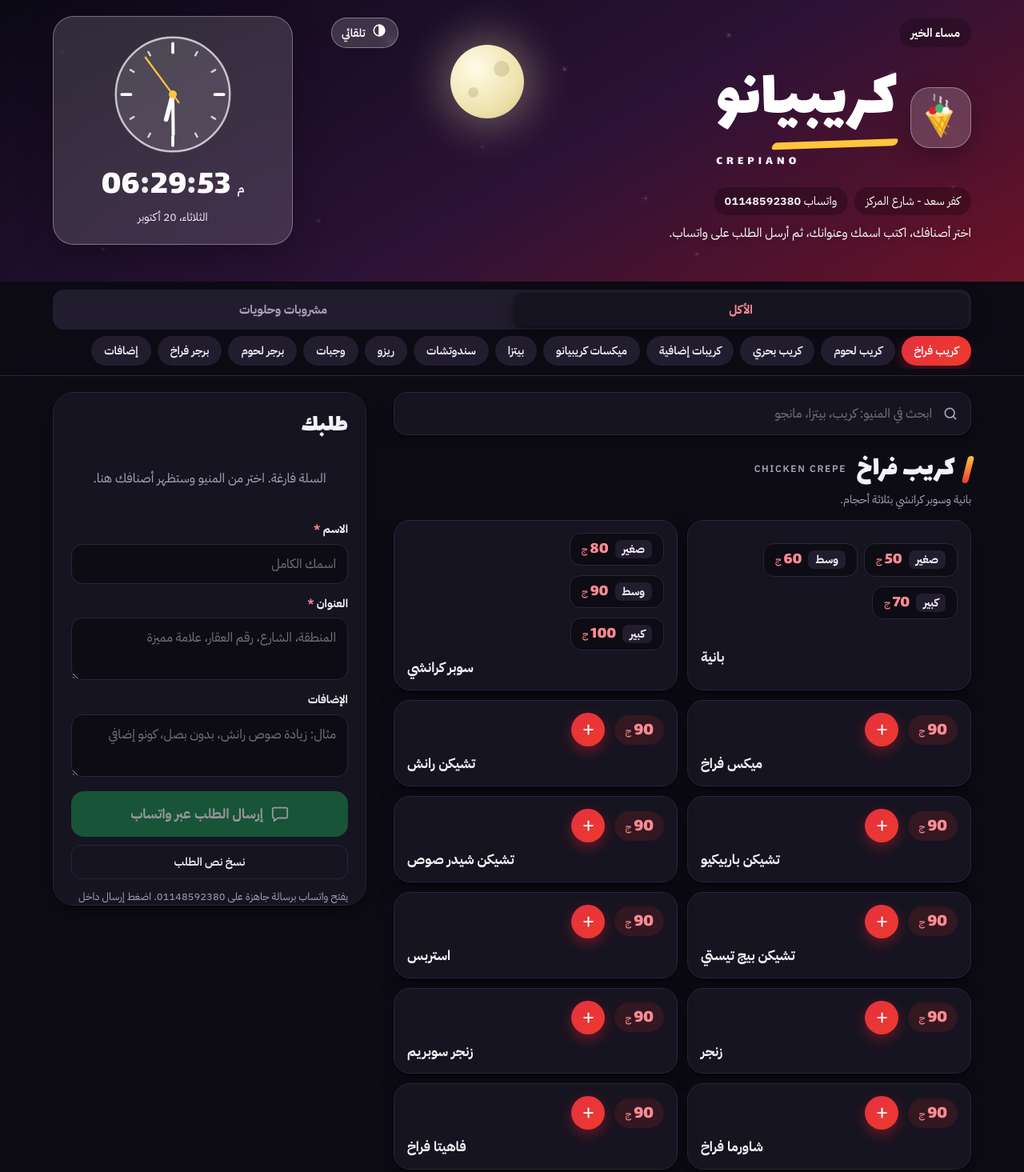
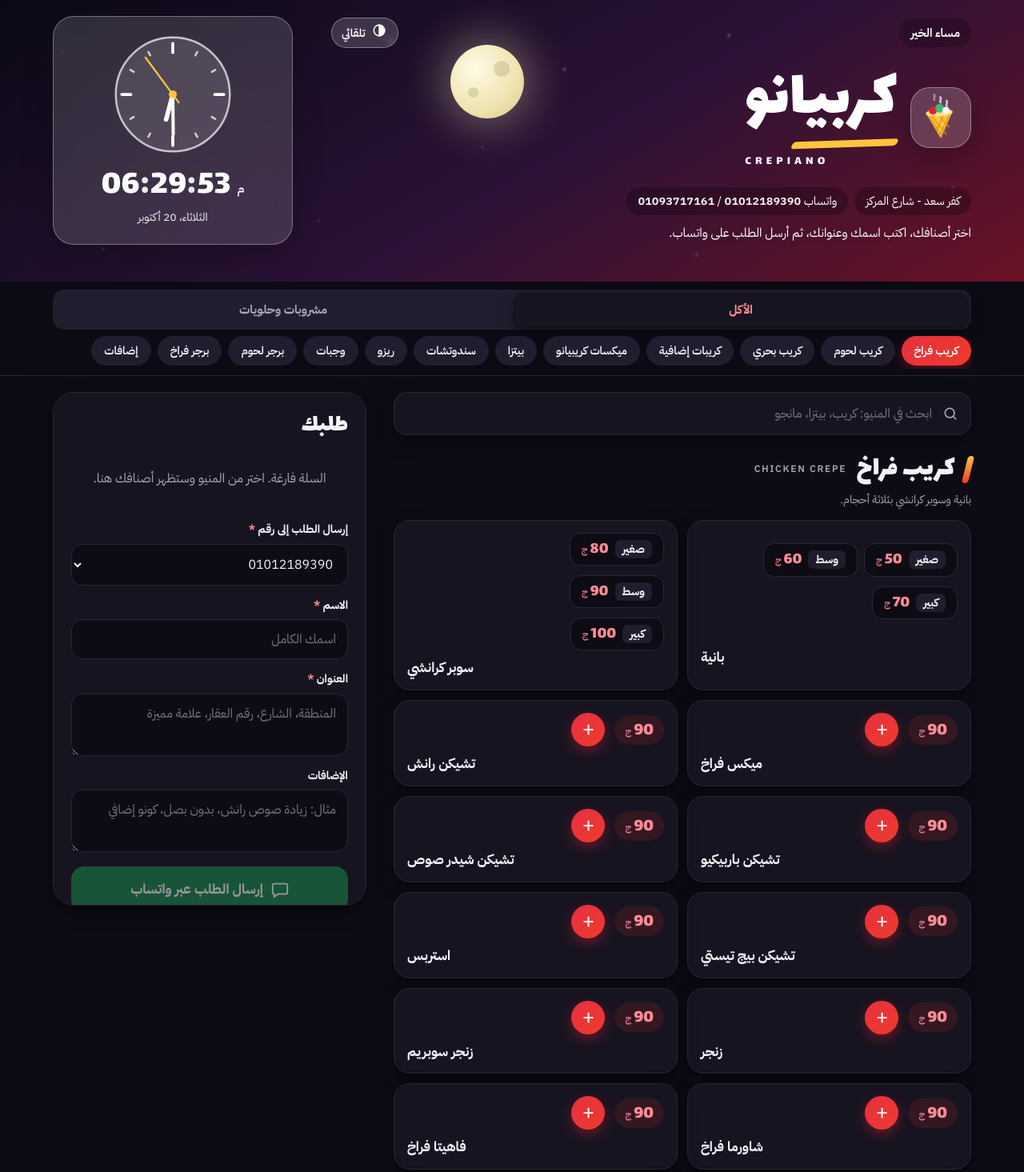
Before and after one commit to trkya22222-tech/Crepiano, a plain HTML site: page index.html in a window 1280 px wide. Shown: the top 1465 px of the page at 80% size. Drawn offline with Linux system fonts and the light colour scheme; animation ran at ten frames a second.

Commit message:
Correct spelling and update contact information

```diff
--- a/index.html
+++ b/index.html
@@ -1,7 +1,7 @@
 <!doctype html>
 <html lang="ar" dir="rtl"><head><meta charset="utf-8"><meta name="viewport" content="width=device-width,initial-scale=1,viewport-fit=cover"></head><body>
 <meta name="claude:viewport-fit-sides" content="cover">
-<title>منيو كريبيانو</title>
+<title>منيو كربيانو</title>
 <link rel="preconnect" href="https://fonts.googleapis.com">
 <link rel="preconnect" href="https://fonts.gstatic.com" crossorigin>
 <link rel="stylesheet" href="https://fonts.googleapis.com/css2?family=IBM+Plex+Sans+Arabic:wght@400;500;600;700&family=Lalezar&display=swap">
@@ -39,7 +39,7 @@
 body{margin:0;background:var(--bg);color:var(--ink);font-family:var(--font-body);font-size:16px;line-height:1.6;-webkit-text-size-adjust:100%;transition:background-color .5s ease,color .5s ease}
 body::before{content:"";position:fixed;inset:0 0 auto;height:env(safe-area-inset-top,0px);z-index:10;background:var(--band);transition:background-color .5s ease}
 [hidden]{display:none!important}
-button,input,textarea{font-family:inherit}
+button,input,textarea,select{font-family:inherit}
 :focus-visible{outline:3px solid var(--focus);outline-offset:2px}
 .wrap{max-width:1180px;margin:0 auto;padding-left:max(16px,env(safe-area-inset-left,0px));padding-right:max(16px,env(safe-area-inset-right,0px))}
 
@@ -193,8 +193,8 @@
 .field{display:grid;gap:6px;margin-block-start:14px}
 .field label{font-weight:700;font-size:14px}
 .req{color:var(--red-text)}
-.field input,.field textarea{width:100%;font-size:16px;border:1px solid var(--line);border-radius:14px;padding:12px 14px;background:var(--bg);color:var(--ink);transition:border-color .2s,box-shadow .2s}
-.field input:focus,.field textarea:focus{outline:none;border-color:var(--red);box-shadow:0 0 0 4px rgba(225,29,46,.16)}
+.field input,.field textarea,.field select{width:100%;font-size:16px;border:1px solid var(--line);border-radius:14px;padding:12px 14px;background:var(--bg);color:var(--ink);transition:border-color .2s,box-shadow .2s}
+.field input:focus,.field textarea:focus,.field select:focus{outline:none;border-color:var(--red);box-shadow:0 0 0 4px rgba(225,29,46,.16)}
 .field textarea{min-height:78px;resize:vertical}
 .err{margin:12px 0 0;color:var(--err);font-weight:700;font-size:14px}
 .send{display:flex;align-items:center;justify-content:center;gap:10px;margin-block-start:18px;padding:15px 16px;border-radius:16px;background:var(--wa);color:#fff;font-weight:700;font-size:17px;text-decoration:none;box-shadow:0 10px 24px rgba(18,128,63,.35);transition:transform .15s}
@@ -278,14 +278,14 @@
           </svg>
         </div>
         <div class="logo-text">
-          <h1 class="brand">كريبيانو</h1>
+          <h1 class="brand">كربيانو</h1>
           <span class="swoosh" aria-hidden="true"></span>
           <div class="latin" role="img" aria-label="CREPIANO"><span style="--i:0">C</span><span style="--i:1">R</span><span style="--i:2">E</span><span style="--i:3">P</span><span style="--i:4">I</span><span style="--i:5">A</span><span style="--i:6">N</span><span style="--i:7">O</span></div>
         </div>
       </div>
 
       <div class="info">
-        <ul class="meta"><li>كفر سعد - شارع المركز</li><li>واتساب <bdi dir="ltr">01148592380</bdi></li></ul>
+        <ul class="meta"><li>كفر سعد - شارع المركز</li><li>واتساب <bdi dir="ltr">01012189390</bdi> / <bdi dir="ltr">01093717161</bdi></li></ul>
         <p class="tag">اختر أصنافك، اكتب اسمك وعنوانك، ثم أرسل الطلب على واتساب.</p>
       </div>
 
@@ -320,7 +320,7 @@
         <input id="q" type="search" placeholder="ابحث في المنيو: كريب، بيتزا، مانجو" aria-label="بحث في المنيو" autocomplete="off">
       </div>
       <div id="menu"></div>
-      <footer class="foot">الأسعار بالجنيه المصري. يصل الطلب عبر واتساب على <bdi dir="ltr">01148592380</bdi>.</footer>
+      <footer class="foot">الأسعار بالجنيه المصري. يصل الطلب عبر واتساب.</footer>
     </section>
 
     <aside class="cart" id="cart" aria-label="سلة الطلب">
@@ -332,6 +332,13 @@
       <p class="empty" id="empty">السلة فارغة. اختر من المنيو وستظهر أصنافك هنا.</p>
       <div class="total" id="totalRow" hidden><span>الإجمالي</span><strong id="total">0 ج</strong></div>
 
+      <div class="field">
+        <label for="f-phone">إرسال الطلب إلى رقم <span class="req">*</span></label>
+        <select id="f-phone">
+          <option value="201012189390">01012189390</option>
+          <option value="201093717161">01093717161</option>
+        </select>
+      </div>
       <div class="field">
         <label for="f-name">الاسم <span class="req">*</span></label>
         <input id="f-name" type="text" autocomplete="name" placeholder="اسمك الكامل">
@@ -355,7 +362,7 @@
         <button type="button" class="ghost" id="clear" hidden>تفريغ السلة</button>
       </div>
       <textarea id="fallback" class="fallback" readonly hidden aria-label="نص الطلب للنسخ"></textarea>
-      <p class="hint">يفتح واتساب برسالة جاهزة على <bdi dir="ltr">01148592380</bdi>. اضغط إرسال داخل واتساب لتأكيد الطلب.</p>
+      <p class="hint">يفتح واتساب برسالة جاهزة. اضغط إرسال داخل واتساب لتأكيد الطلب.</p>
     </aside>
   </main>
 
@@ -368,7 +375,7 @@
 <script>
 (function(){
 'use strict';
-var PHONE='201148592380', BRAND='كريبيانو', KEY='crepiano-order-v1';
+var BRAND='كربيانو', KEY='crepiano-order-v1';
 var $=function(s){return document.querySelector(s)};
 var i=function(n,p,d,e){return {n:n,p:p,d:d,e:e}};
 var v=function(n,o,d,e){return {n:n,o:o,d:d,e:e}};
@@ -520,7 +527,7 @@
 
 var st={group:'food',q:'',cart:{},open:false,active:''};
 var menu=$('#menu'),chips=$('#chips'),seg=$('#seg'),bar=$('#bar'),cart=$('#cart'),scrim=$('#scrim');
-var f={name:$('#f-name'),addr:$('#f-addr'),extra:$('#f-extra')};
+var f={phone:$('#f-phone'),name:$('#f-name'),addr:$('#f-addr'),extra:$('#f-extra')};
 var send=$('#send'),errEl=$('#err');
 
 function esc(s){return String(s==null?'':s).replace(/[&<>"]/g,function(c){return {'&':'&amp;','<':'&lt;','>':'&gt;','"':'&quot;'}[c]})}
@@ -633,11 +640,11 @@
   return ['*طلب جديد - '+BRAND+'*','──────────'].concat(lines,['──────────','*الإجمالي:* '+total+' جنيه','',
     '*الاسم:* '+f.name.value.trim(),'*العنوان:* '+f.addr.value.trim(),'*الإضافات:* '+(f.extra.value.trim()||'لا يوجد')]).join('\n');
 }
-function save(){try{localStorage.setItem(KEY,JSON.stringify({cart:st.cart,name:f.name.value,addr:f.addr.value,extra:f.extra.value}))}catch(e){}}
+function save(){try{localStorage.setItem(KEY,JSON.stringify({cart:st.cart,phone:f.phone.value,name:f.name.value,addr:f.addr.value,extra:f.extra.value}))}catch(e){}}
 function load(){
   try{
     var d=JSON.parse(localStorage.getItem(KEY)||'null');
-    if(d){st.cart=d.cart&&typeof d.cart==='object'?d.cart:{};f.name.value=d.name||'';f.addr.value=d.addr||'';f.extra.value=d.extra||''}
+    if(d){st.cart=d.cart&&typeof d.cart==='object'?d.cart:{};f.phone.value=d.phone||'201012189390';f.name.value=d.name||'';f.addr.value=d.addr||'';f.extra.value=d.extra||''}
   }catch(e){}
 }
 function renderCart(){
@@ -655,7 +662,7 @@
   $('#dtot').textContent=total+' ج';
   if(count===0&&st.open)openCart(false);
   send.setAttribute('aria-disabled',count===0?'true':'false');
-  send.href=count?'https://wa.me/'+PHONE+'?text='+encodeURIComponent(buildMsg()):'#';
+  send.href=count?'https://wa.me/'+f.phone.value+'?text='+encodeURIComponent(buildMsg()):'#';
   save();
 }
 function openCart(o){
@@ -675,7 +682,7 @@
 $('#close').addEventListener('click',function(){openCart(false)});
 scrim.addEventListener('click',function(){openCart(false)});
 document.addEventListener('keydown',function(e){if(e.key==='Escape'&&st.open)openCart(false)});
-[f.name,f.addr,f.extra].forEach(function(el){el.addEventListener('input',function(){errEl.hidden=true;renderCart()})});
+[f.phone,f.name,f.addr,f.extra].forEach(function(el){el.addEventListener('input',function(){errEl.hidden=true;renderCart()});el.addEventListener('change',function(){errEl.hidden=true;renderCart()})});
 
 send.addEventListener('click',function(e){
   var msg='',focus=null;
```
